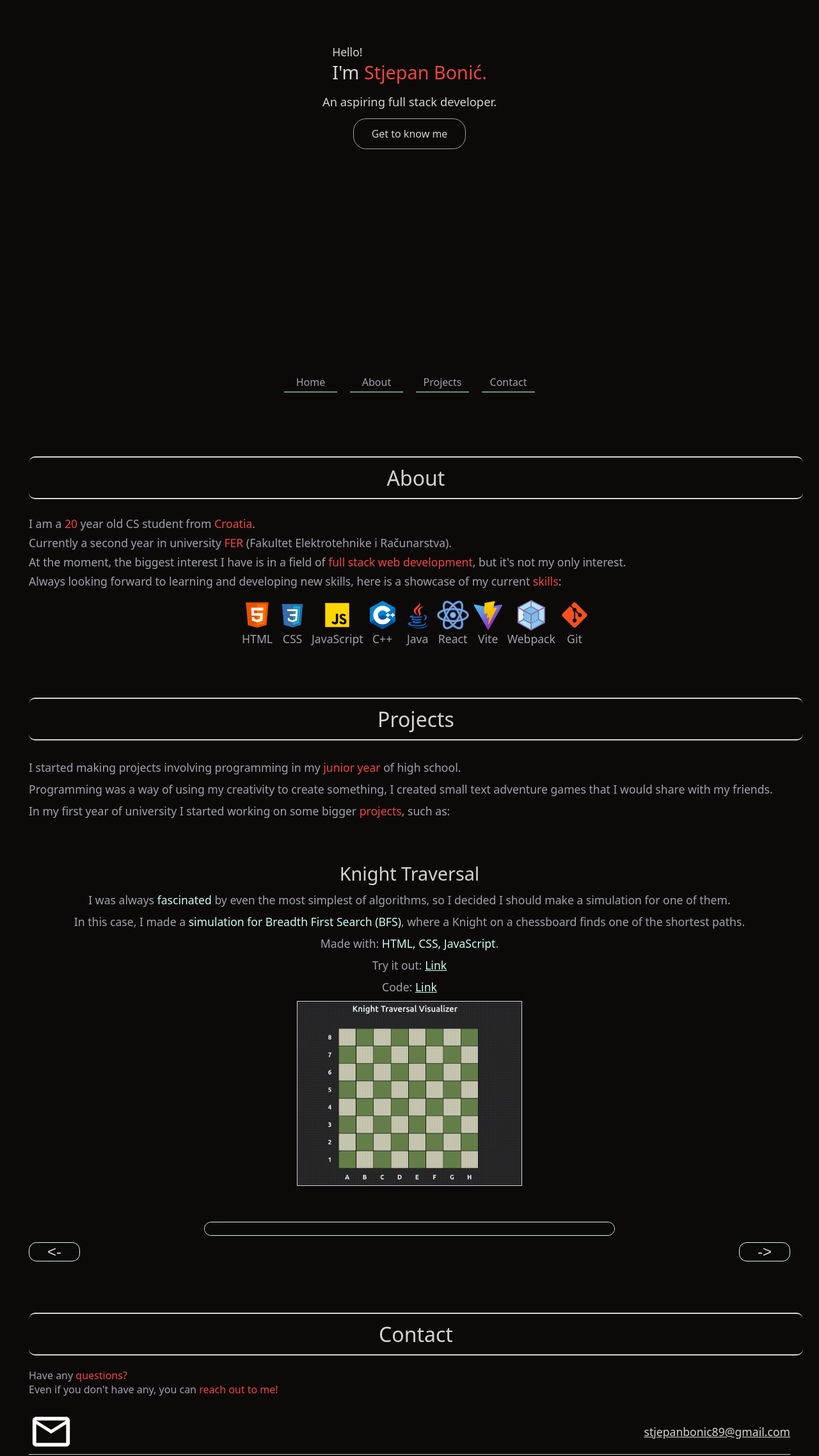
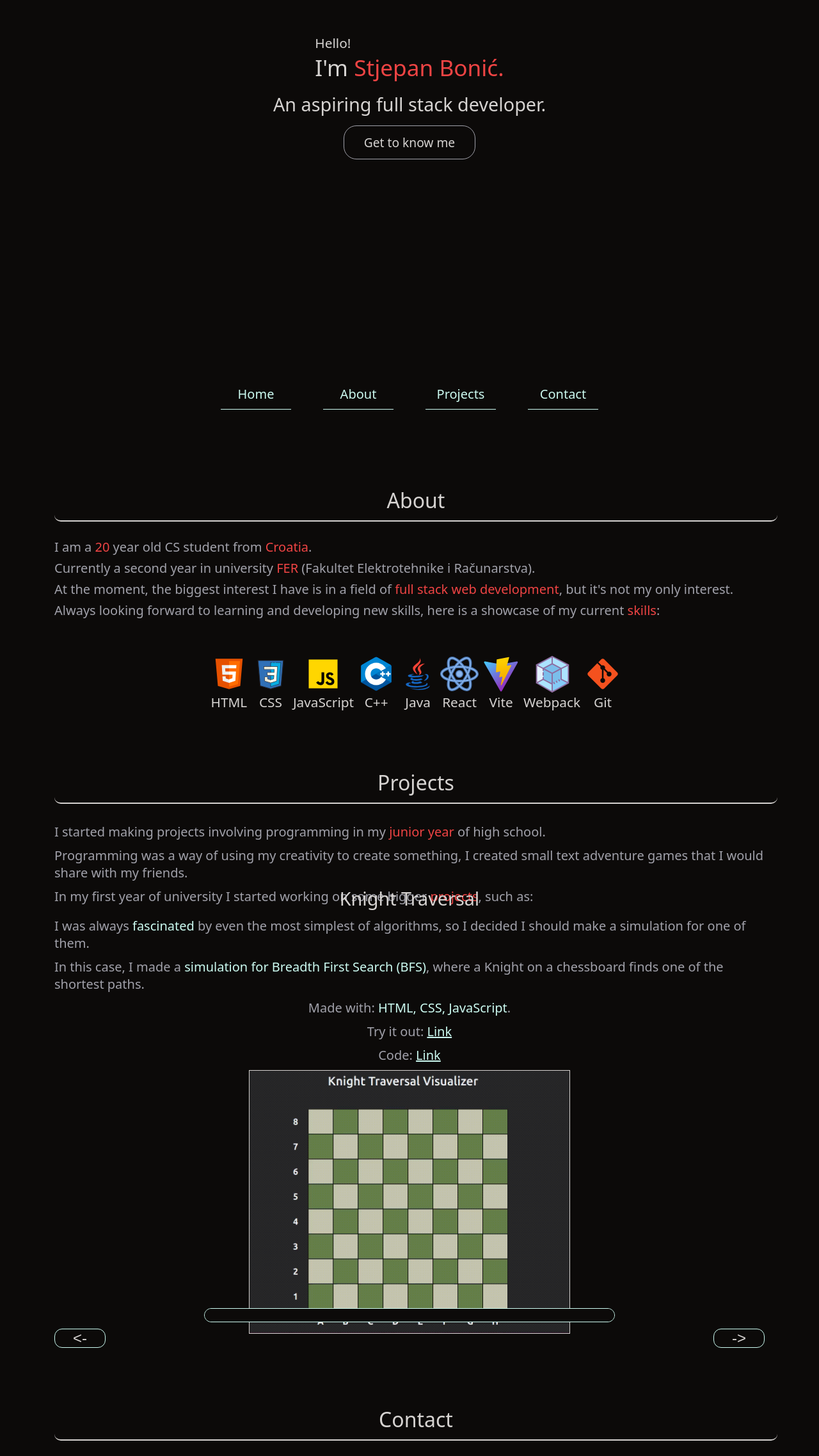
Before and after one commit to Bqnic/portfolio, a React (Vite) app: page / in a window 1280 px wide. Shown: the part 259-2534 px from the top of the page at 64% size. Built offline with nearby package versions, Linux system fonts and the light colour scheme.

Commit message:
design for laptop

```diff
--- a/src/index.css
+++ b/src/index.css
@@ -35,6 +35,14 @@ body {
   margin: 80px 45px;
 }
 
+.contact p,
+.projects,
+.footer,
+.contact,
+.about {
+  font-size: 1.1rem;
+}
+
 .navigation {
   display: flex;
   justify-content: center;
@@ -55,7 +63,7 @@ body {
   border-bottom: 1px solid var(--bg-color3);
   border-top: 1px solid var(--bg-color);
   background: none;
-  color: var(--text-color);
+  color: var(--bg-color3);
   width: 75px;
   font-size: 1rem;
   transition: 0.5s;
@@ -125,7 +133,6 @@ body {
   justify-content: center;
   align-items: flex-start;
   flex-wrap: wrap;
-  font-size: 1.1rem;
   gap: 6px;
 }
 .about a,
@@ -153,7 +160,6 @@ body {
   color: var(--highlight);
   border-radius: 10px;
   border-bottom: 2px solid var(--highlight);
-  border-top: 2px solid var(--highlight);
   margin-bottom: 20px;
 }
 
@@ -163,6 +169,8 @@ body {
   justify-content: center;
   align-items: center;
   gap: 5px;
+  font-size: 1.2rem;
+  color: var(--highlight);
   align-self: center;
   flex-wrap: wrap;
 }
@@ -177,7 +185,6 @@ body {
   display: flex;
   flex-direction: column;
   gap: 10px;
-  font-size: 1.1rem;
 }
 .project-slider {
   display: flex;
@@ -297,7 +304,6 @@ body {
   gap: 20px;
   padding: 30px 0px;
   width: 100%;
-  font-size: 1.1rem;
 }
 .footer a {
   text-decoration: none;
@@ -315,3 +321,92 @@ body {
   margin-left: 10px;
   transition: 0.8s;
 }
+
+@media screen and (min-width: 900px) {
+  .introduction {
+    font-size: 2.2rem;
+  }
+  .introduction div:nth-child(1) p:nth-child(1) {
+    font-size: 1.3rem;
+  }
+  .introduction div:nth-child(2) p:nth-child(1) {
+    font-size: 1.8rem;
+  }
+  .introduction .btn,
+  .footer .btn {
+    font-size: 1.2rem;
+    width: 180px;
+  }
+  .introduction .btn:hover,
+  .footer .btn:hover {
+    width: 200px;
+    transition: 0.5s;
+  }
+
+  .navigation {
+    gap: 50px;
+    padding: 30px;
+  }
+  .navigation .nav-btn {
+    padding: 10px;
+    width: 90px;
+    font-size: 1.25rem;
+  }
+  .navigation .nav-btn:hover {
+    width: 100px;
+  }
+
+  .contact p,
+  .projects,
+  .footer,
+  .contact,
+  .about {
+    font-size: 1.25rem;
+  }
+
+  .skills {
+    margin-top: 50px;
+    font-size: 1.3rem;
+  }
+
+  .about img {
+    height: 60px;
+    width: 60px;
+  }
+  .about img:hover {
+    height: 66px;
+    width: 66px;
+  }
+
+  .project-slider img {
+    width: 500px;
+  }
+
+  .contact-info {
+    margin-top: 50px;
+  }
+  .contact-info a img {
+    height: 100px;
+    width: 100px;
+  }
+  .contact-info a img:hover {
+    margin-left: 30px;
+  }
+  .contact-info a p {
+    font-size: 1.5rem;
+  }
+  .contact-info a p:hover {
+    font-size: 1.6rem;
+  }
+}
+
+@media screen and (min-width: 900px) {
+  html {
+    display: flex;
+    justify-content: center;
+    align-items: center;
+  }
+  body {
+    max-width: 1200px;
+  }
+}
```
